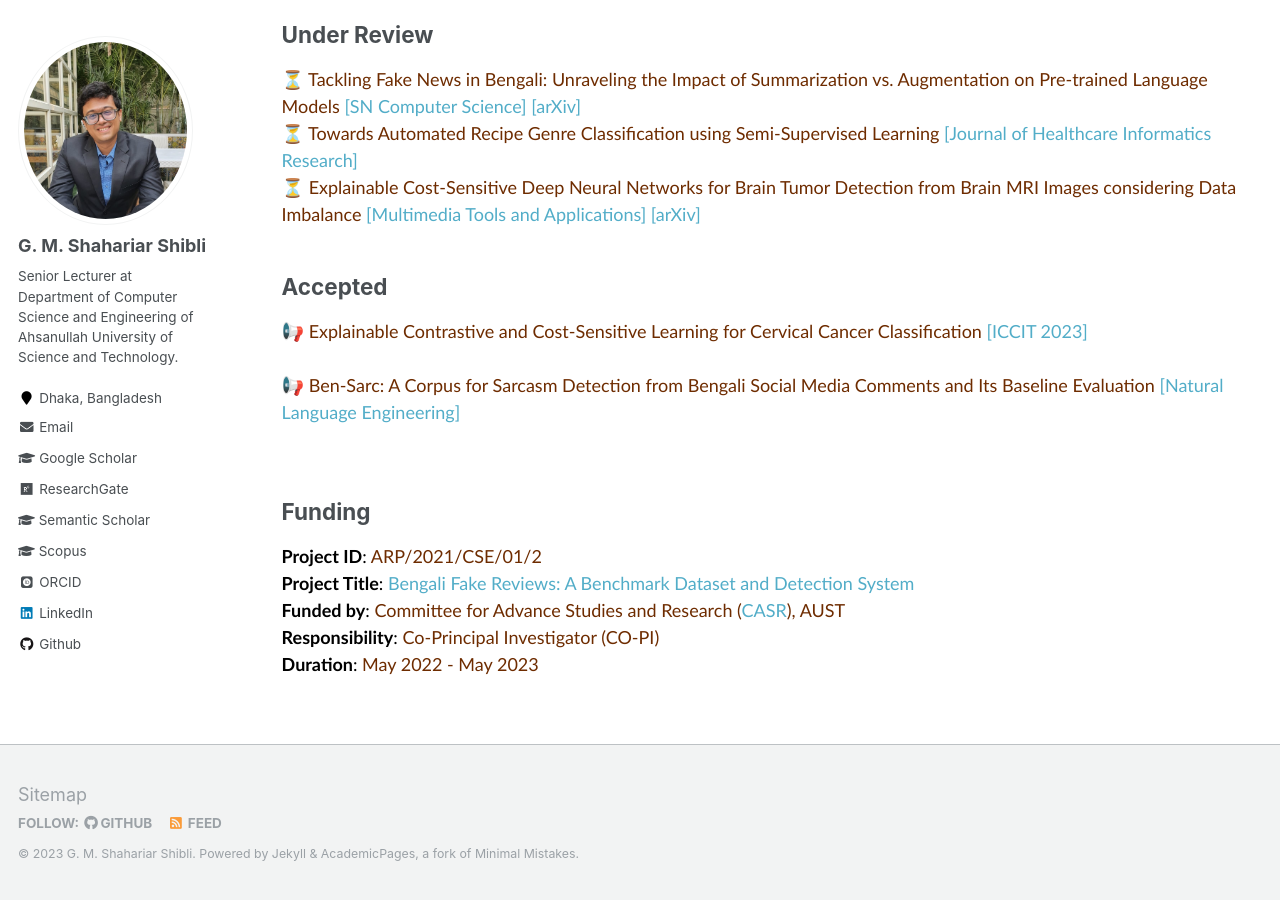
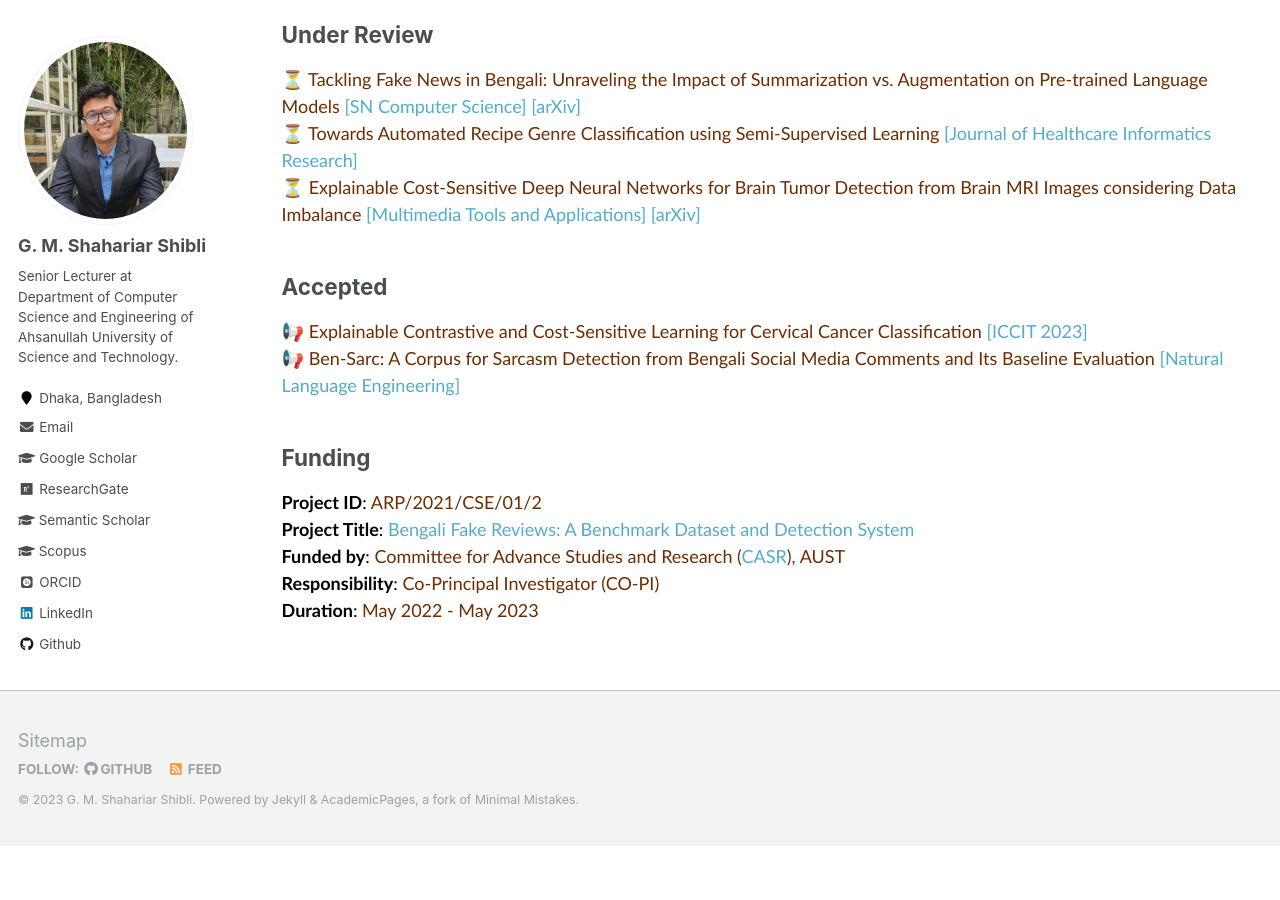
Before and after one commit to shahariar-shibli/shahariar-shibli.github.io, a Jekyll site: the page built from _pages/research.md, in a window 1280 px wide and 900 px high, scrolled down 629 px. Built offline with Jekyll 4.4.1, drawn with Linux system fonts in a browser that asks for light colours; some web fonts are replaced; after the commit the page ends 1475 px from its top, so only the background shows below that.

Commit message:
Update research.md

```diff
--- a/_pages/research.md
+++ b/_pages/research.md
@@ -44,8 +44,8 @@ author_profile: true
 
 ## Accepted
 <span style="font-family:Trebuchet MS;">
-📢 <span style="color:#6E2C00">Explainable Contrastive and Cost-Sensitive Learning for Cervical Cancer Classification</span> [[ICCIT 2023]](https://iccit.org.bd/2023/)<br/><br/>
-📢 <span style="color:#6E2C00">Ben-Sarc: A Corpus for Sarcasm Detection from Bengali Social Media Comments and Its Baseline Evaluation</span> [[Natural Language Engineering]](https://www.cambridge.org/core/journals/natural-language-engineering)<br/><br/>
+📢 <span style="color:#6E2C00">Explainable Contrastive and Cost-Sensitive Learning for Cervical Cancer Classification</span> [[ICCIT 2023]](https://iccit.org.bd/2023/)<br/>
+📢 <span style="color:#6E2C00">Ben-Sarc: A Corpus for Sarcasm Detection from Bengali Social Media Comments and Its Baseline Evaluation</span> [[Natural Language Engineering]](https://www.cambridge.org/core/journals/natural-language-engineering)
 </span>
 
 
```
